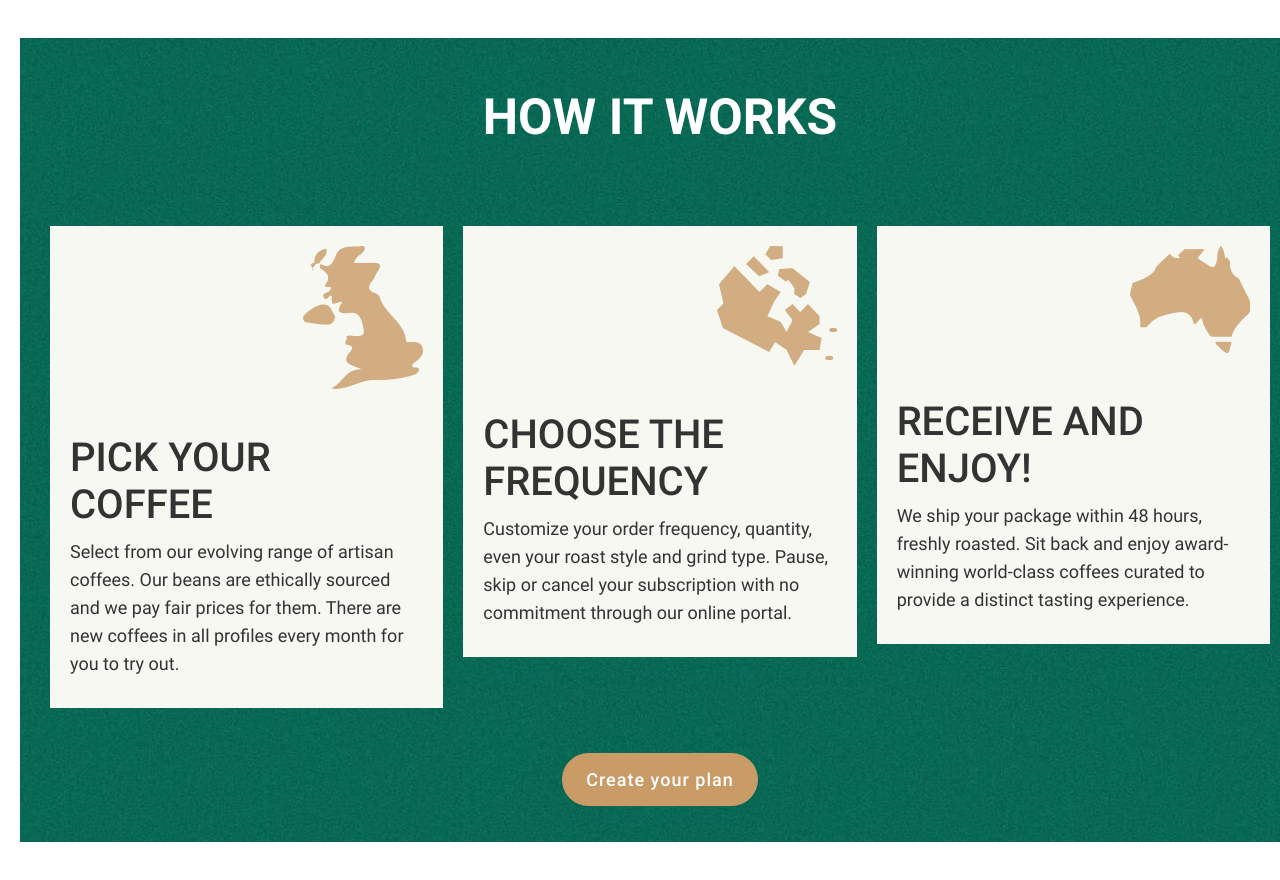
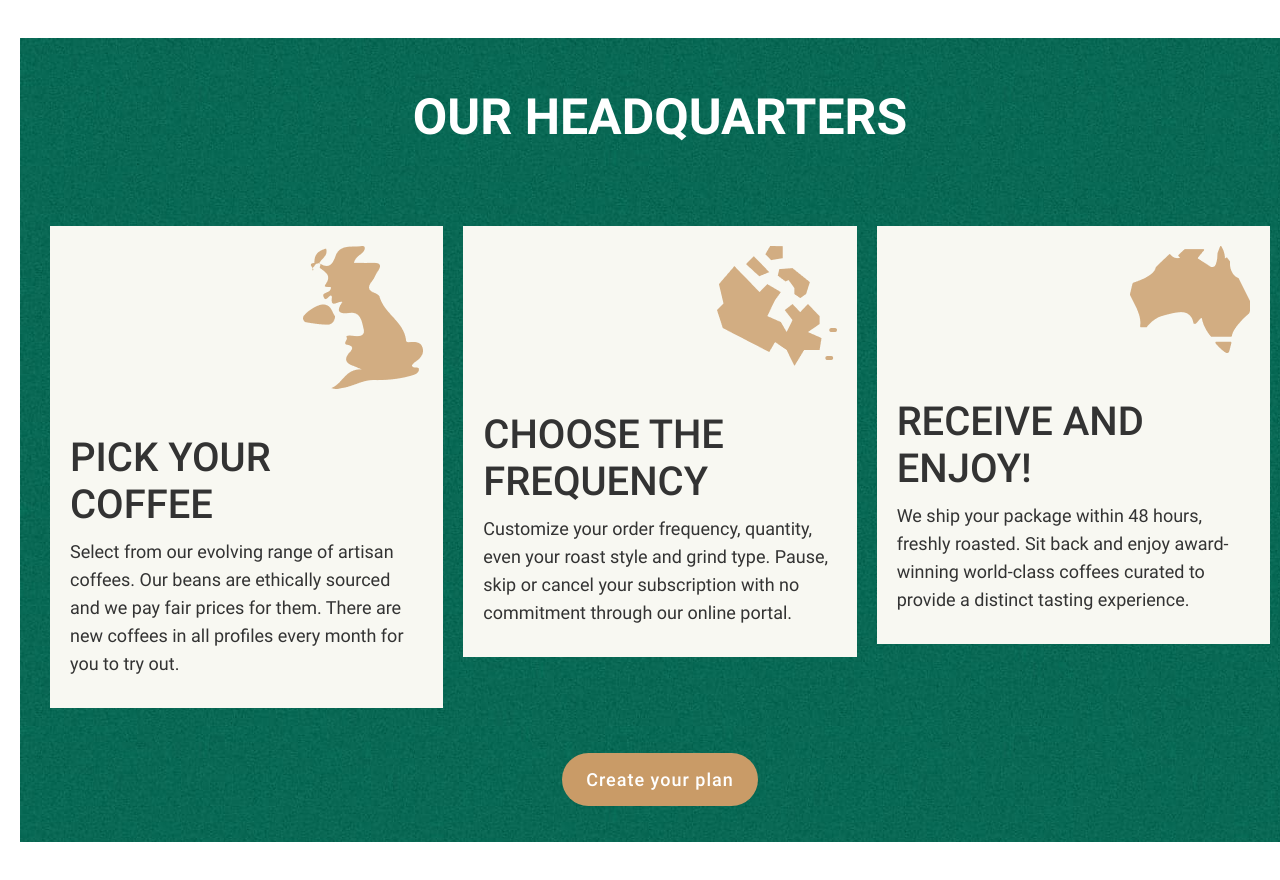
Before and after one commit to dunyo2107/coffee-roasters, a plain HTML site: page about.html in a window 1280 px wide. Shown: the part 2491-3371 px from the top of the page. Drawn offline with nearby package versions, Linux system fonts and the light colour scheme.

Commit message:
about html

```diff
--- a/about.html
+++ b/about.html
@@ -74,7 +74,7 @@
             <section class="how-it-works">
                 <div class="container">
                     <div class="how-it-works-inner">
-                        <h2 class="how-it-works-heading">How it works</h2>
+                        <h2 class="how-it-works-heading">Our headquarters</h2>
 
                         <ul class="how-it-works-list">
                             <li class="how-it-works-item-pro">
```
